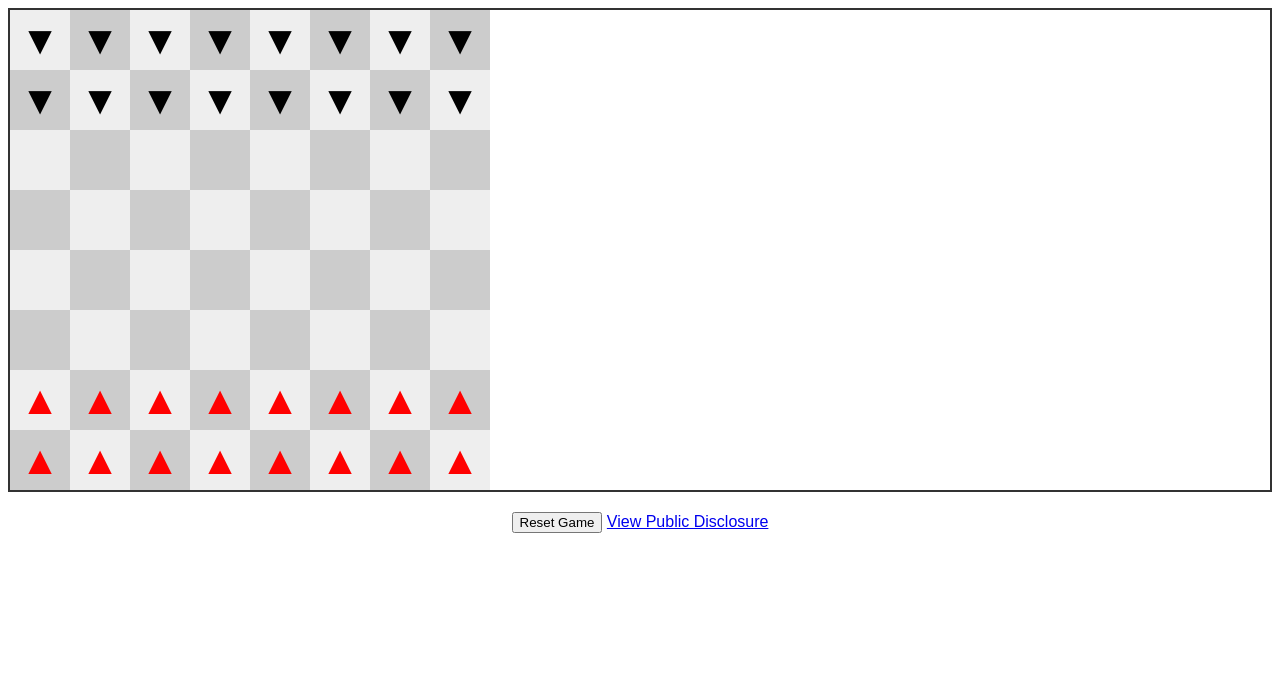
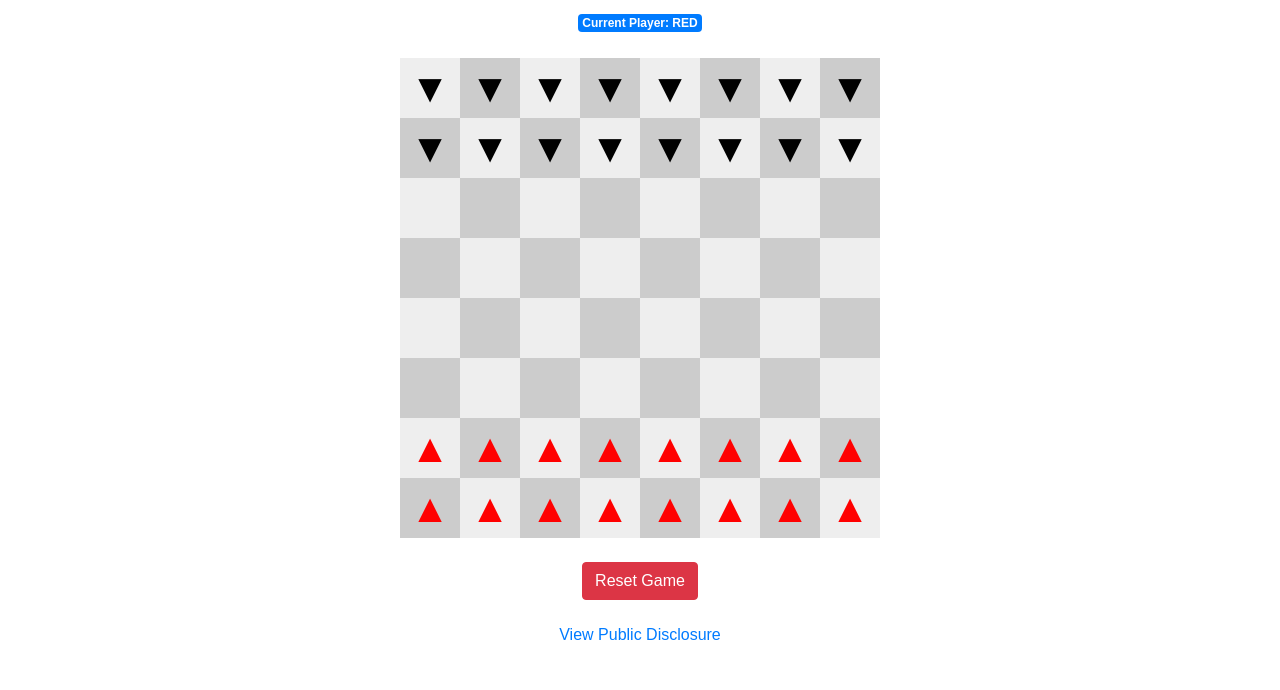
Before and after one commit to wtatari/html, a plain HTML site: page index.html in a window 1280 px wide. Shown: the part 110-800 px from the top of the page. Drawn offline with nearby package versions, Linux system fonts and the light colour scheme.

Commit message:
Add bootstrap

```diff
--- a/index.html
+++ b/index.html
@@ -1,20 +1,25 @@
-<!-- index.html -->
-
 <!DOCTYPE html>
 <html lang="en">
 <head>
     <meta charset="UTF-8">
+    <meta name="viewport" content="width=device-width, initial-scale=1.0">
     <title>ZaaWea Game</title>
+    <link href="https://stackpath.bootstrapcdn.com/bootstrap/4.5.2/css/bootstrap.min.css" rel="stylesheet">
     <link rel="stylesheet" href="styles.css">
 </head>
 <body>
-    <h1>ZaaWea Game</h1>
-    <div id="current-player">Current Player: RED</div>
-    <div id="game-board"></div>
-    <button id="reset-btn">Reset Game</button>
-    <a href="disclosure.html">View Public Disclosure</a>
+    <div class="container text-center mt-5">
+        <h1 class="mb-4">ZaaWea Game</h1>
+        <div id="current-player" class="badge badge-primary">RED</div>
+        <div id="game-board" class="my-4"></div>
+        <button id="reset-btn" class="btn btn-danger mb-3">Reset Game</button><br />
+        <a href="disclosure.html" class="btn btn-link">View Public Disclosure</a>
+    </div>
 
     <!-- Include the scripts -->
     <script type="module" src="Game.js"></script>
+    <script src="https://code.jquery.com/jquery-3.5.1.slim.min.js"></script>
+    <script src="https://cdn.jsdelivr.net/npm/@popperjs/core@2.5.4/dist/umd/popper.min.js"></script>
+    <script src="https://stackpath.bootstrapcdn.com/bootstrap/4.5.2/js/bootstrap.min.js"></script>
 </body>
 </html>
--- a/styles.css
+++ b/styles.css
@@ -20,11 +20,10 @@ body {
 }
 
 #game-board {
-    display: grid;
-    grid-template-columns: repeat(8, 60px);
-    grid-template-rows: repeat(8, 60px);
+    display: flex;
+    flex-wrap: wrap;
+    width: 480px; /* 8 tiles * 60px each */
     margin: 20px auto;
-    border: 2px solid #333;
 }
 
 .tile {
```
